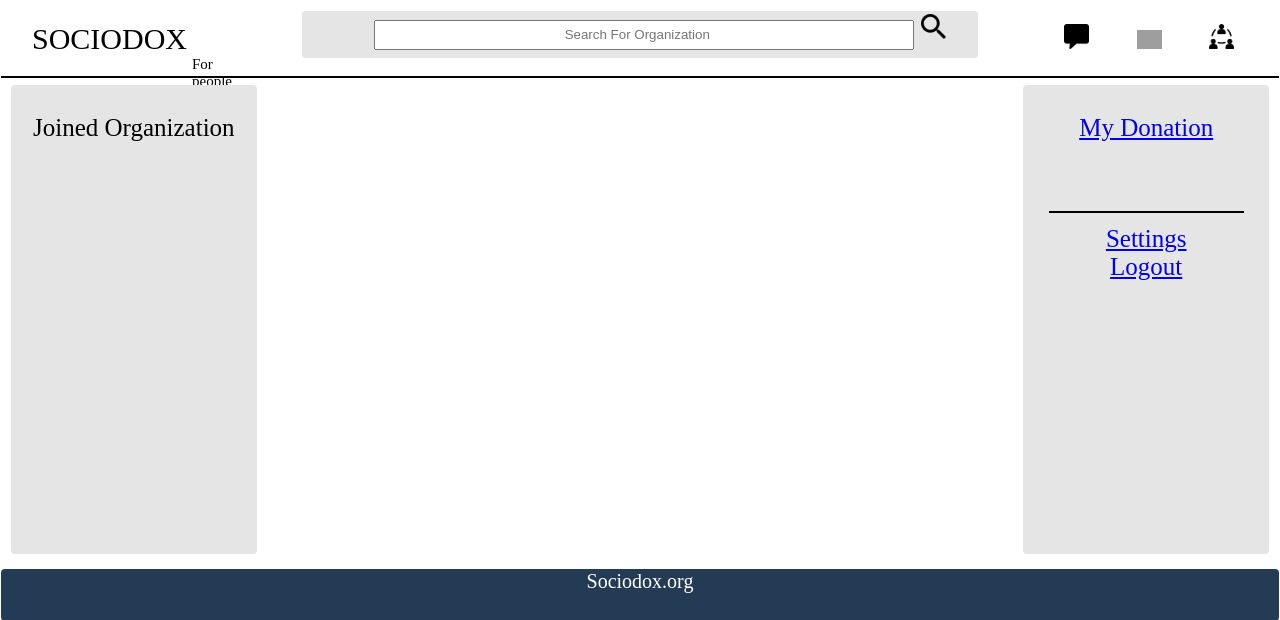
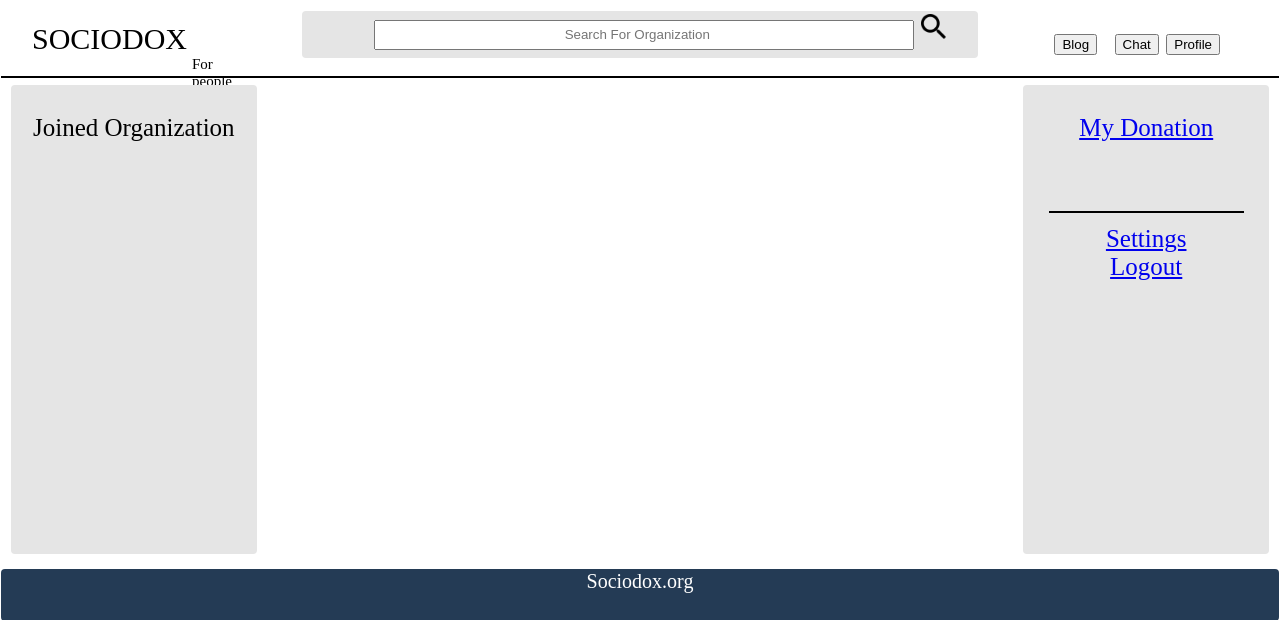
Before and after one commit to sociodocs/final-work, a PHP site: page /profile.html in a window 1280 px wide. Shown: the top 620 px of the page. Run offline with PHP 8.4, Linux system fonts and the light colour scheme; grey boxes are pictures that could not be loaded.

Commit message:
section response chat,blog,profile

```diff
--- a/css/profile.css
+++ b/css/profile.css
@@ -168,3 +168,7 @@ body {
     margin-left: 25px;
     margin-right: 10px;
   }
+
+  #chat-section,#blog-section,#profile-section{
+    display: none;
+  }
--- a/main.js
+++ b/main.js
@@ -0,0 +1,21 @@
+var chat_section = document.getElementById("chat-section");
+var blog_section = document.getElementById("blog-section");
+var profile_section = document.getElementById("profile-section");
+
+document.getElementById("chat").addEventListener("click", () => {
+    chat_section.style.display = "block";
+    blog_section.style.display = "none";
+    profile_section.style.display = "none";
+});
+
+document.getElementById("blog").addEventListener("click", () => {
+    chat_section.style.display = "none";
+    blog_section.style.display = "block";
+    profile_section.style.display = "none";
+});
+
+document.getElementById("profile").addEventListener("click", () => {
+    chat_section.style.display = "none";
+    blog_section.style.display = "none";
+    profile_section.style.display = "block";
+});
--- a/profile.html
+++ b/profile.html
@@ -20,9 +20,9 @@
          </form>
      </div>
       <div class="box header3">
-            <a href="php/chat.php"><img id="chat" src="logo/chat.png"/></a>
-            <a href="#"><img id="post" src="logo/post.png"/></a>
-            <a href="#"><img id="people" src="logo/people.png"/></a>
+            <button id="blog">Blog</button>
+            <button id="chat">Chat</button>
+            <button id="profile">Profile</button>
       </div>
       <div class="separator"><hr></div>
       <div class="box sidebar1">
@@ -38,10 +38,18 @@
           <a href="php/logout.php">Logout</a>
         </div>
       <div class="box main">
-
+        <div id="chat-section">
+          This is Chat
+        </div>
+        <div id="blog-section">
+          This is blog
+        </div>
+        <div id="profile-section">
+          This is Profile
+        </div>
       </div>
       <div class="box footer">Sociodox.org</div>
     </div>
-    <script src="js/search.js"></script>
+    <script src="main.js"></script>
   </body>
 </html>
```
